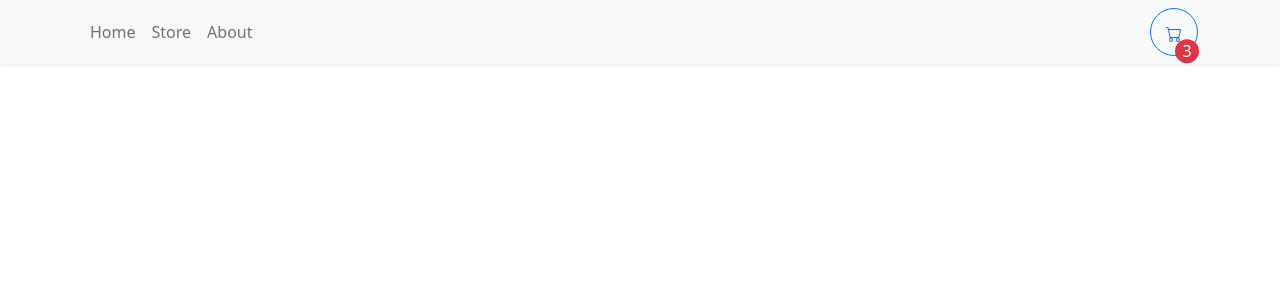
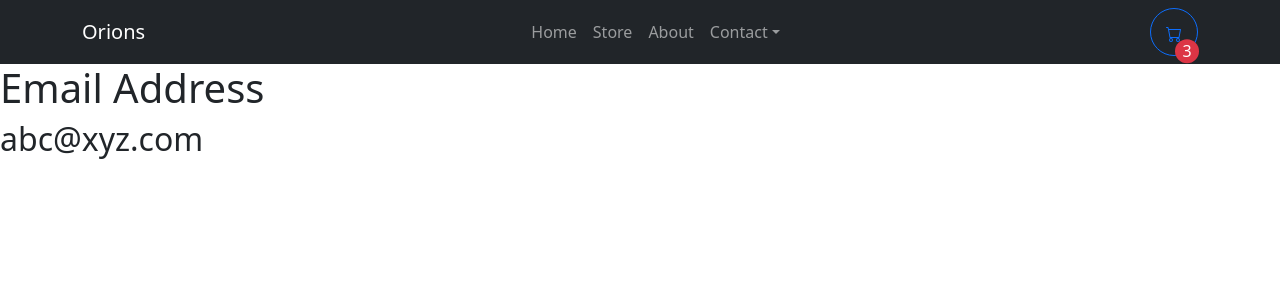
Before and after one commit to bhaskarbhoopendra/reactvite, a React (Vite) app: page /email in a window 1280 px wide. Before the commit this address had no page. Shown: the top 300 px of the page. Built offline with nearby package versions, Linux system fonts and the light colour scheme.

Commit message:
Added ContactUs

```diff
--- a/src/App.tsx
+++ b/src/App.tsx
@@ -1,8 +1,12 @@
 import { Routes, Route } from "react-router-dom";
 import { Navbar } from "./components/Navbar";
 import { About } from "./pages/About";
+import Address from "./pages/Address";
+import Email from "./pages/Email";
 import { Home } from "./pages/Home";
+import Mobile from "./pages/Mobile";
 import { Store } from "./pages/Store";
+
 
 function App() {
   return (
@@ -12,6 +16,9 @@ function App() {
         <Route path="/" element={<Home />}></Route>
         <Route path="/store" element={<Store />}></Route>
         <Route path="/about" element={<About />}></Route>
+        <Route path="/mobile" element={<Mobile />}></Route>
+        <Route path="/email" element={<Email/>}></Route>
+        <Route path="/address" element={<Address/>}></Route>
       </Routes>
     </>
   );
--- a/src/components/Navbar.tsx
+++ b/src/components/Navbar.tsx
@@ -1,10 +1,14 @@
-import { Button, Container, Nav, Navbar as NavbarBs } from "react-bootstrap";
+import { Button, Container, Nav} from "react-bootstrap";
 import { NavLink } from "react-router-dom";
+import * as ReactBootStrap from "react-bootstrap"
+import { NavDropdown } from "react-bootstrap";
+import Mobile from "../pages/Mobile";
 
 export function Navbar() {
   return (
-    <NavbarBs className="bg-light shadow-sm">
+    <ReactBootStrap.Navbar collapseOnSelect expand="lg" bg="dark" variant="dark">
       <Container>
+      <ReactBootStrap.Navbar.Brand>Orions</ReactBootStrap.Navbar.Brand>
         <Nav>
           <Nav.Link to="/" as={NavLink}>
             Home
@@ -15,6 +19,15 @@ export function Navbar() {
           <Nav.Link to="/about" as={NavLink}>
             About
           </Nav.Link>
+          <NavDropdown title="Contact" id="collapsible-nav-dropdown">
+              <NavDropdown.Item href="/mobile">Mobile</NavDropdown.Item>
+              <NavDropdown.Item href="/email">Email Address</NavDropdown.Item>
+              <NavDropdown.Item href="/address">Address</NavDropdown.Item>
+              <NavDropdown.Divider />
+              <NavDropdown.Item href="https://www.google.com/maps/place/Orions+IT+Solutions/@25.4434783,78.5689182,17z/data=!3m1!4b1!4m5!3m4!1s0x3977770342ea9dd7:0x83ba76c5d31786ec!8m2!3d25.4434803!4d78.5710746">
+                On Maps
+              </NavDropdown.Item>
+            </NavDropdown>
         </Nav>
         <Button
           variant="outline-primary rounded-circle"
@@ -44,6 +57,6 @@ export function Navbar() {
           </div>
         </Button>
       </Container>
-    </NavbarBs>
+    </ReactBootStrap.Navbar>
   );
 }
--- /dev/null
+++ b/src/pages/Address.tsx
@@ -0,0 +1,8 @@
+export default function Address() {
+  return (
+         <>
+         <h1>Office Address</h1>
+         <h2>Orions IT Solutions, Infront of Sales Tax office, Civil Lines, Jhansi, Uttar Pradesh,284001</h2>
+         </>
+  )
+}
--- /dev/null
+++ b/src/pages/Email.tsx
@@ -0,0 +1,8 @@
+export default function Email() {
+  return (
+    <>
+    <h1>Email Address</h1>
+    <h2>abc@xyz.com</h2>
+    </>
+  )
+}
--- /dev/null
+++ b/src/pages/Mobile.tsx
@@ -0,0 +1,8 @@
+export default function Mobile() {
+  return (
+    <>
+    <h1>Mobile Number</h1>
+    <h2>+91 987456123</h2>
+    </>
+  )
+}
```
